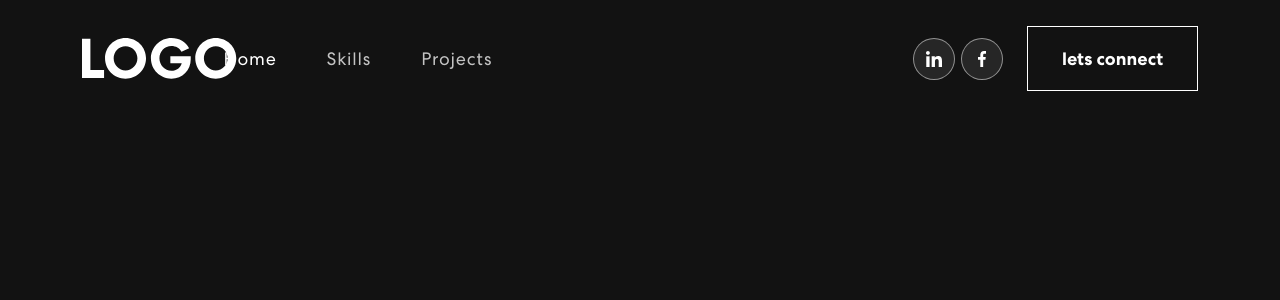
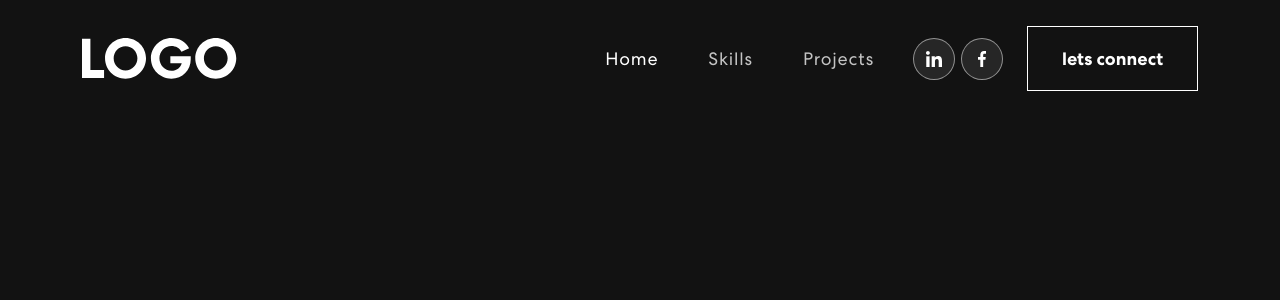
Before and after one commit to dxviidmg/davidmejia-v2, a React (Create React App) app: page / in a window 1280 px wide. Shown: the top 300 px of the page. Built offline with nearby package versions, Linux system fonts and the light colour scheme.

Commit message:
navbar v2

```diff
--- a/src/components/navbar/NavBar.jsx
+++ b/src/components/navbar/NavBar.jsx
@@ -33,10 +33,10 @@ export function NavBar() {
           <img src={logo} alt="logo" />
         </Navbar.Brand>
         <Navbar.Toggle aria-controls="basic-navbar-nav">
-          <span className="navbar-toggle-icon"></span>
+          <span className="navbar-toggler-icon"></span>
         </Navbar.Toggle>
         <Navbar.Collapse id="basic-navbar-nav">
-          <Nav className="me-auto">
+          <Nav className="ms-auto">
             <Nav.Link
               href="#home"
               className={
@@ -68,11 +68,9 @@ export function NavBar() {
           <span className="navbar-text">
             <div className="social-icon">
               <a href="#">
-                {" "}
                 <img src={navIcon1} alt="" />
               </a>
               <a href="#">
-                {" "}
                 <img src={navIcon2} alt="" />
               </a>
             </div>
```
